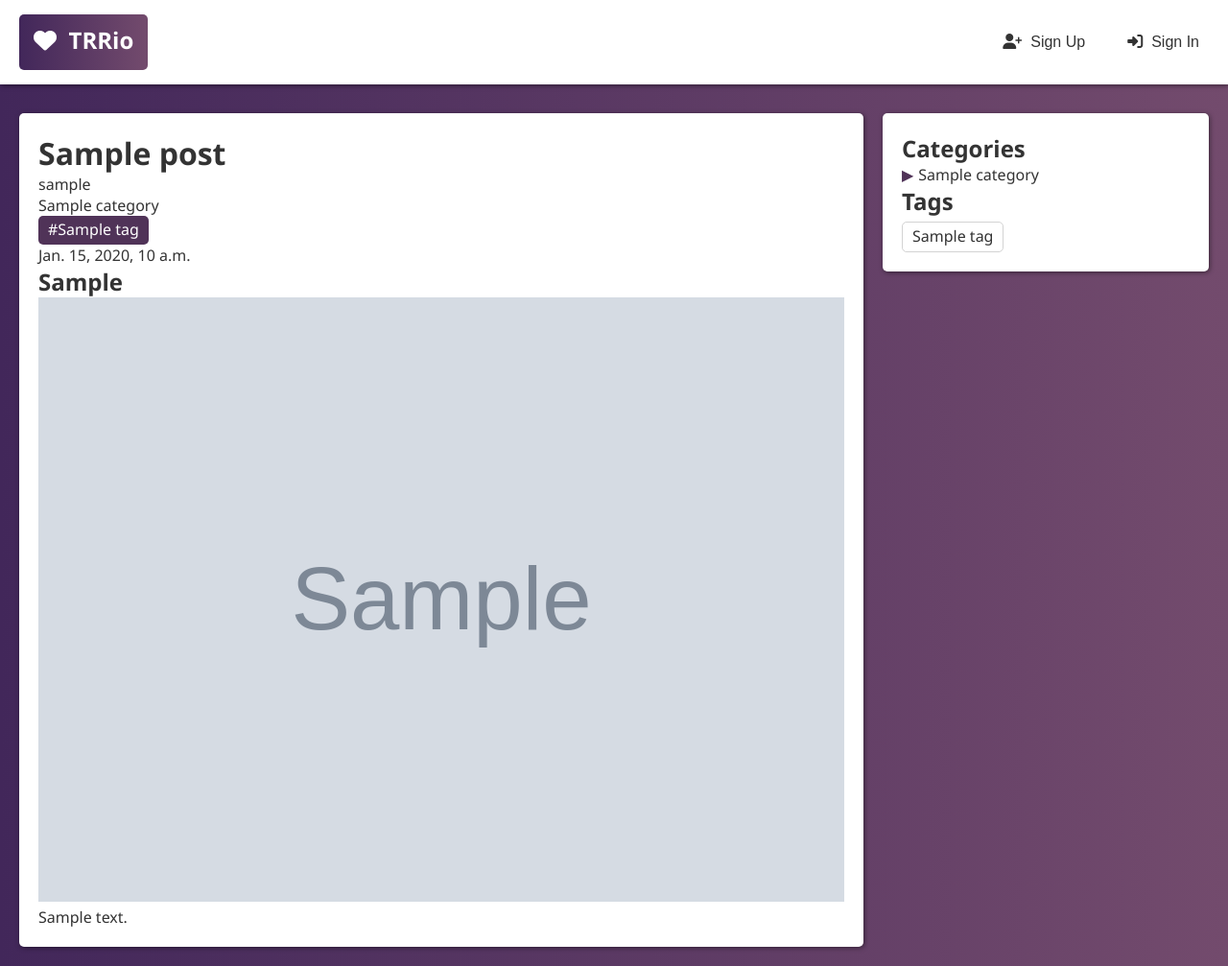
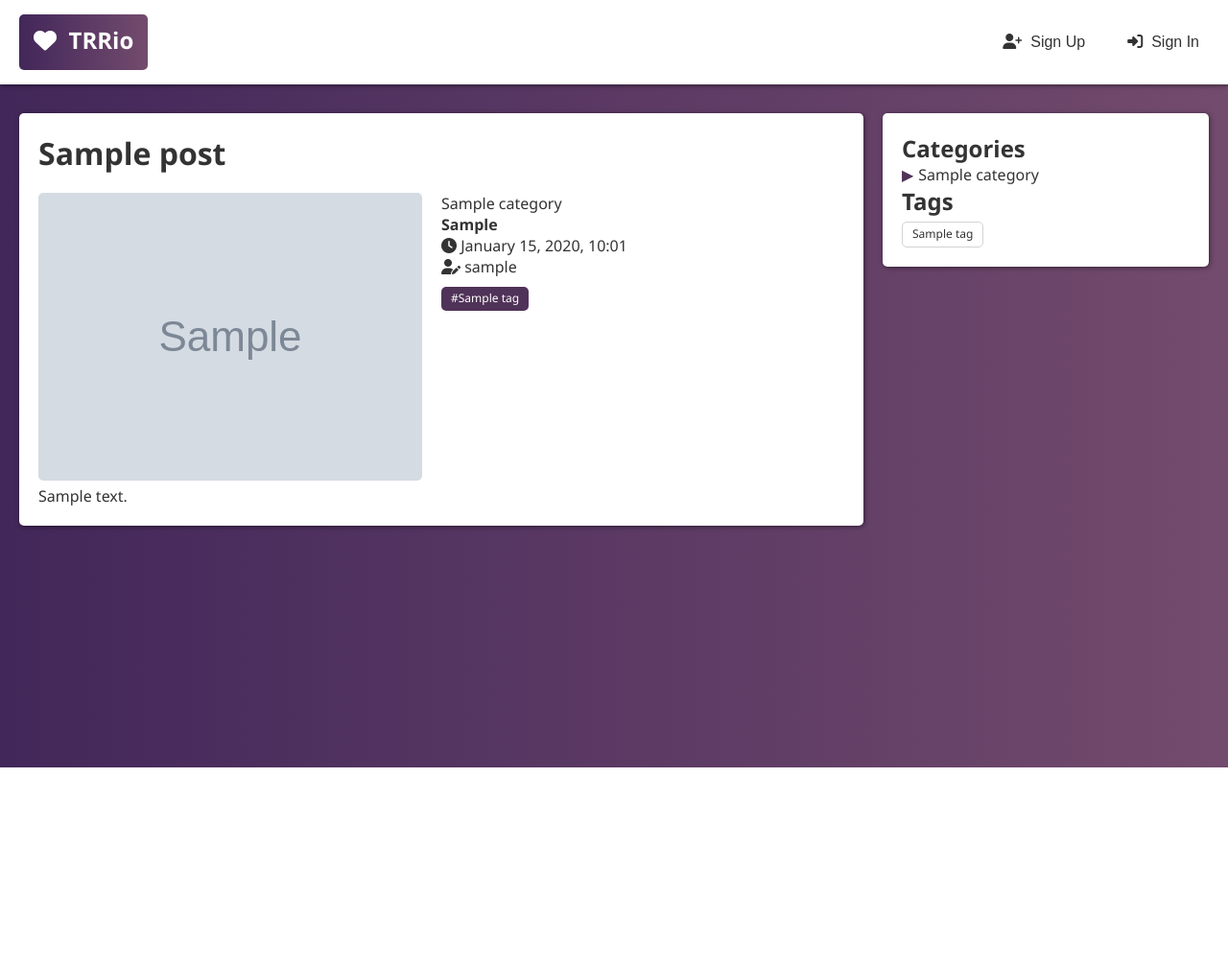
Before and after one commit to Wasth/djblog, a Django app: page /blog/post/1/ in a window 1280 px wide. Shown: the whole page at 96% size. After the commit the page ends 800 px from the top, so only its background shows below. Run offline with Django 3.2, Linux system fonts and the light colour scheme; tables that the repository leaves empty hold one stand-in row (values such as "Sample post"); grey boxes marked "Sample" are stand-in pictures; some libraries are stand-ins or nearby versions.

Commit message:
New design of full page of post

```diff
--- a/blog/static/blog/css/style.css
+++ b/blog/static/blog/css/style.css
@@ -20,7 +20,16 @@ body {
     margin: 0 auto;
     padding: 0 20px;
 }
-
+.df {
+    display: -webkit-flex;
+    display: -moz-flex;
+    display: -ms-flex;
+    display: -o-flex;
+    display: flex;
+}
+.jcsb {
+    justify-content: space-between;
+}
 .line {
     background: linear-gradient(to right, #42275a, #734b6d);
     width: 100%;
@@ -267,6 +276,8 @@ select {
     color: #fff;
     padding: 5px 10px;
     padding-top: 3px;
+    margin-top: 10px;
+    font-size: 12px;
 }
 
 .pagination {
@@ -310,8 +321,15 @@ form p .form-error {
 
 .post-view img {
     width: 100%;
+    max-width: 400px;
+    border-radius: 5px;
 }
-
+.post-view .df div{
+    margin-left: 20px;
+}
+.post-view h1 {
+    margin-bottom: 20px;
+}
 .flash-popup {
     position: fixed;
     top: 0;
--- a/blog/templates/blog/detail.html
+++ b/blog/templates/blog/detail.html
@@ -8,18 +8,24 @@
 {% block content %}
     <div class="post-view block">
         <h1>{{ object.title }}</h1>
-        <p>{{ object.author.username }}</p>
+        <div class='df'>
+            <p><img src="{{ post.image.url }}" class="post-img" alt=""></p>
+            <div>
                 <p>{{ object.category.name }}</p>
+                <h4>
+                    {{ object.anons }}
+                </h4>
+                <p><i class="fas fa-clock"></i> {{ object.pub_date|date:"F j, Y, H:m" }}</p>
+                <p><i class="fas fa-user-edit"></i> {{ object.author.username }}</p>
                 <p>
                     {% for tag in post.tag.all %}
                         <span class="tag">#{{ tag.name }}</span>
                     {% endfor %}
                 </p>
-        <p>{{ object.pub_date }}</p>
-        <h2>
-            {{ object.anons }}
-        </h2>
-        <p><img src="{{ post.image.url }}" class="post-img" alt=""></p>
+
+            </div>
+
+        </div>
         <p>
             {{ object.text }}
         </p>
```
Also changed, not shown: blog/templates/blog/index.html (+10 -9 lines). Lines whose indentation alone changed are shown as unchanged.
